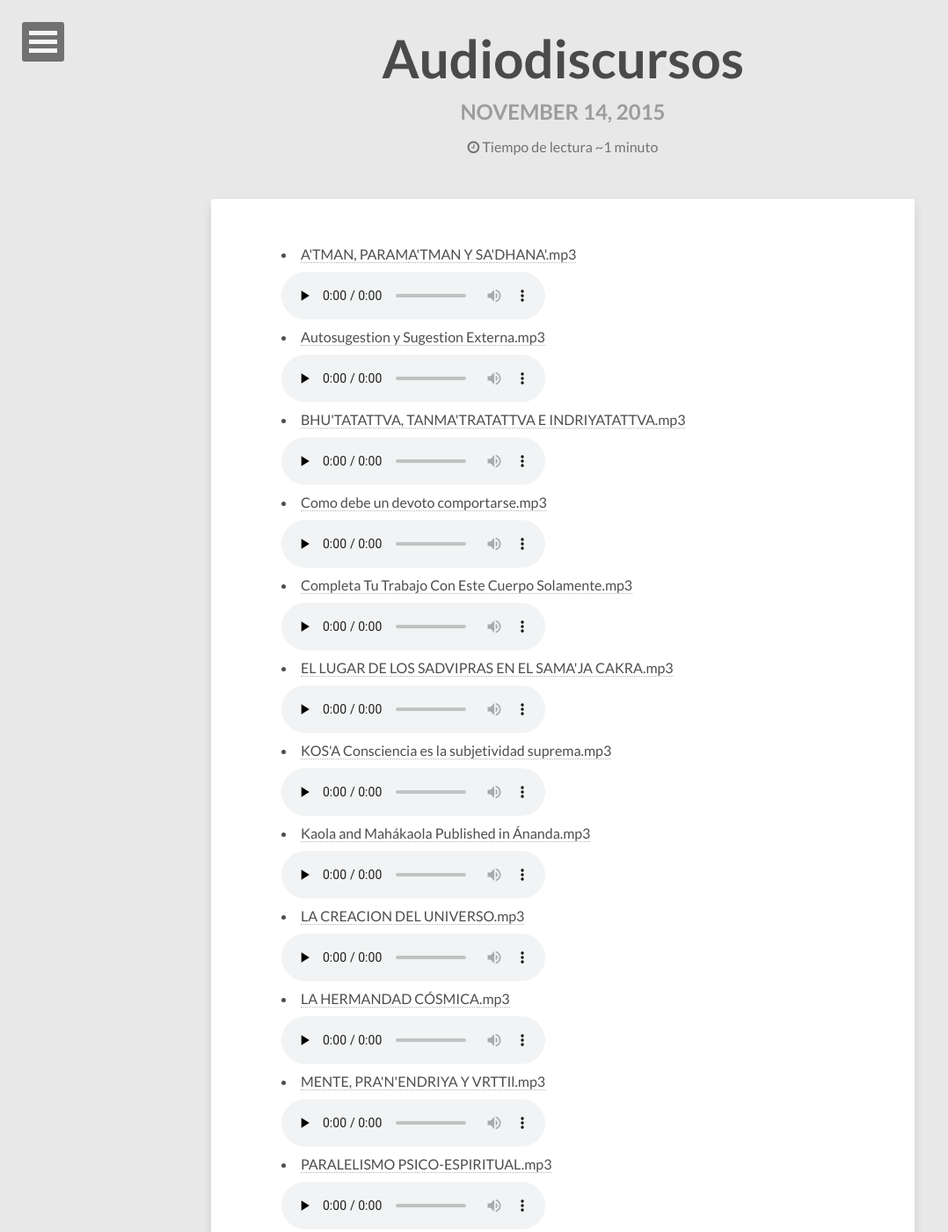
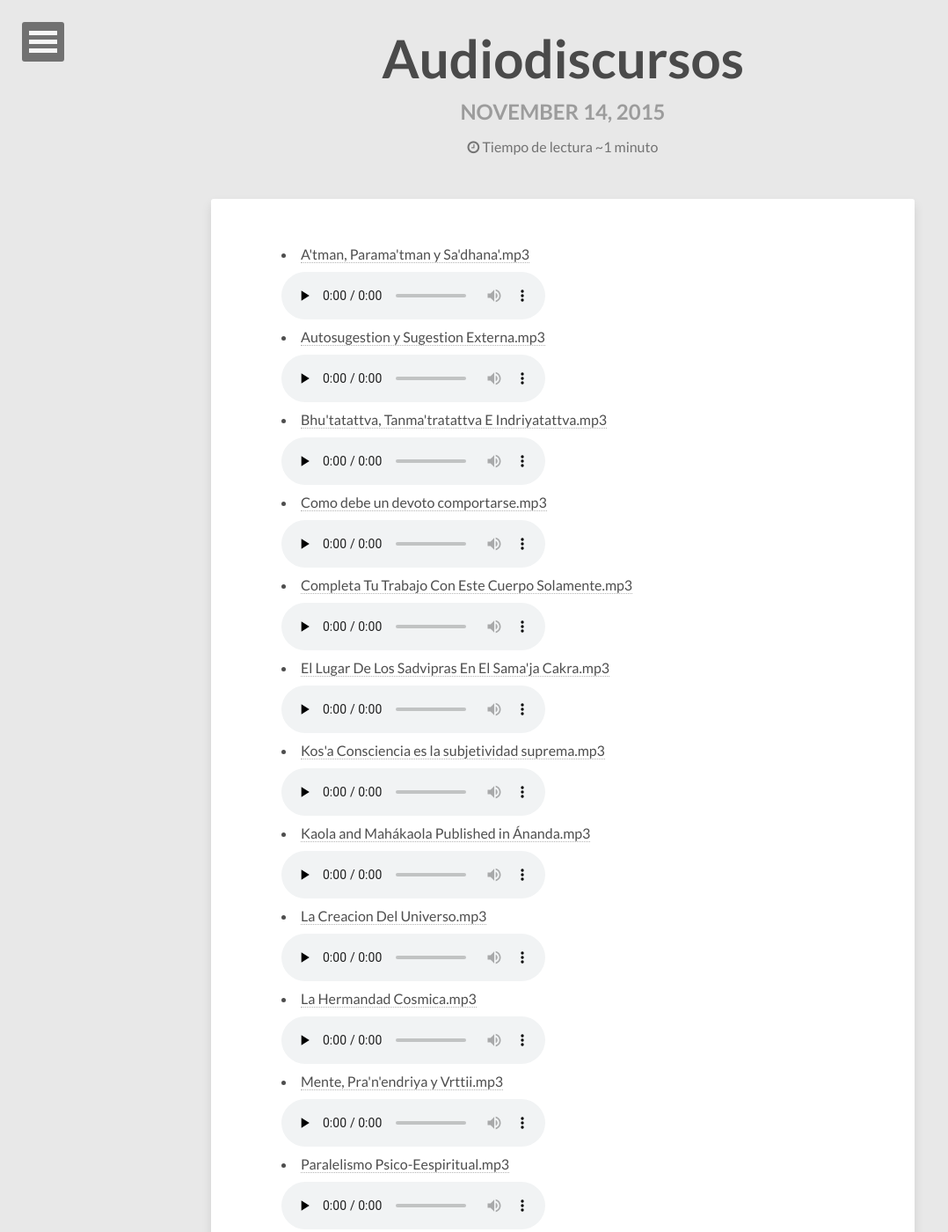
Before and after one commit to anandamurtiidiscursos/anandamurtiidiscursos.github.io, a Jekyll site: the page built from _posts/2015-11-14-Audiodiscursos.html, in a window 1280 px wide and 1400 px high. Shown: the whole window at 88% size, without its empty margins (0-1078 px from the left). Built offline with Jekyll 4.4.1, drawn with Linux system fonts in a browser that asks for light colours; nearby versions of some CDN libraries; comment, search, counter and statistics services are not loaded; some of the changed text lies outside the part shown.

Commit message:
Updated 2015-11-14-Audiodiscursos.html

```diff
--- a/_posts/2015-11-14-Audiodiscursos.html
+++ b/_posts/2015-11-14-Audiodiscursos.html
@@ -3,15 +3,14 @@ published: true
 layout: post
 ---
 
-<li><a href="http://anandamurtiidiscursos.hol.es/Audios/audios/A%27TMAN,%20PARAMA%27TMAN%20Y%20SA%27DHANA%27.mp3"> A'TMAN, PARAMA'TMAN Y SA'DHANA'.mp3</a></li>
+
+<li><a href="http://anandamurtiidiscursos.hol.es/Audios/audios/A%27TMAN,%20PARAMA%27TMAN%20Y%20SA%27DHANA%27.mp3"> A'tman, Parama'tman y Sa'dhana'.mp3</a></li>
 <audio src="http://anandamurtiidiscursos.hol.es/Audios/audios/A%27TMAN,%20PARAMA%27TMAN%20Y%20SA%27DHANA%27.mp3"preload="none" controls></audio>
 
 <li><a href="http://anandamurtiidiscursos.hol.es/Audios/audios/Autosugestion%20y%20Sugestion%20Externa.mp3"> Autosugestion y Sugestion Externa.mp3</a></li>
 <audio src="http://anandamurtiidiscursos.hol.es/Audios/audios/Autosugestion%20y%20Sugestion%20Externa.mp3"preload="none" controls></audio>
 
-<li><a href="http://anandamurtiidiscursos.hol.es/Audios/audios/BHU%27TATATTVA,%20TANMA%27TRATATTVA%20E%20INDRIYATATTVA.mp3"> BHU'TATATTVA, TANMA'TRATATTVA E
-
-INDRIYATATTVA.mp3</a></li>
+<li><a href="http://anandamurtiidiscursos.hol.es/Audios/audios/BHU%27TATATTVA,%20TANMA%27TRATATTVA%20E%20INDRIYATATTVA.mp3"> Bhu'tatattva, Tanma'tratattva E Indriyatattva.mp3</a></li>
 <audio src="http://anandamurtiidiscursos.hol.es/Audios/audios/BHU%27TATATTVA,%20TANMA%27TRATATTVA%20E%20INDRIYATATTVA.mp3"preload="none" controls></audio>
 
 <li><a href="http://anandamurtiidiscursos.hol.es/Audios/audios/Como%20debe%20un%20devoto%20comportarse.mp3"> Como debe un devoto comportarse.mp3</a></li>
@@ -22,14 +21,10 @@ INDRIYATATTVA.mp3</a></li>
 Solamente.mp3</a></li>
 <audio src="http://anandamurtiidiscursos.hol.es/Audios/audios/Completa%20Tu%20Trabajo%20Con%20Este%20Cuerpo%20Solamente.mp3"preload="none" controls></audio>
 
-<li><a href="http://anandamurtiidiscursos.hol.es/Audios/audios/EL%20LUGAR%20DE%20LOS%20SADVIPRAS%20EN%20EL%20SAMA%27JA%20CAKRA.mp3"> EL LUGAR DE LOS SADVIPRAS EN EL
-
-SAMA'JA CAKRA.mp3</a></li>
+<li><a href="http://anandamurtiidiscursos.hol.es/Audios/audios/EL%20LUGAR%20DE%20LOS%20SADVIPRAS%20EN%20EL%20SAMA%27JA%20CAKRA.mp3"> El Lugar De Los Sadvipras En El Sama'ja Cakra.mp3</a></li>
 <audio src="http://anandamurtiidiscursos.hol.es/Audios/audios/EL%20LUGAR%20DE%20LOS%20SADVIPRAS%20EN%20EL%20SAMA%27JA%20CAKRA.mp3"preload="none" controls></audio>
 
-<li><a href="http://anandamurtiidiscursos.hol.es/Audios/audios/KOS%27A%20Consciencia%20es%20la%20subjetividad%20suprema.mp3"> KOS'A Consciencia es la subjetividad
-
-suprema.mp3</a></li>
+<li><a href="http://anandamurtiidiscursos.hol.es/Audios/audios/KOS%27A%20Consciencia%20es%20la%20subjetividad%20suprema.mp3"> Kos'a Consciencia es la subjetividad suprema.mp3</a></li>
 <audio src="http://anandamurtiidiscursos.hol.es/Audios/audios/KOS%27A%20Consciencia%20es%20la%20subjetividad%20suprema.mp3"preload="none" controls></audio>
 
 <li><a href="http://anandamurtiidiscursos.hol.es/Audios/audios/Kaola%20and%20Maha%cc%81kaola%20Published%20in%20A%cc%81nanda.mp3"> Kaola and Mahákaola Published in
@@ -37,16 +32,16 @@ suprema.mp3</a></li>
 Ánanda.mp3</a></li>
 <audio src="http://anandamurtiidiscursos.hol.es/Audios/audios/Kaola%20and%20Maha%cc%81kaola%20Published%20in%20A%cc%81nanda.mp3"preload="none" controls></audio>
 
-<li><a href="http://anandamurtiidiscursos.hol.es/Audios/audios/LA%20CREACION%20DEL%20UNIVERSO.mp3"> LA CREACION DEL UNIVERSO.mp3</a></li>
+<li><a href="http://anandamurtiidiscursos.hol.es/Audios/audios/LA%20CREACION%20DEL%20UNIVERSO.mp3"> La Creacion Del Universo.mp3</a></li>
 <audio src="http://anandamurtiidiscursos.hol.es/Audios/audios/LA%20CREACION%20DEL%20UNIVERSO.mp3"preload="none" controls></audio>
 
-<li><a href="http://anandamurtiidiscursos.hol.es/Audios/audios/LA%20HERMANDAD%20C%c3%93SMICA.mp3"> LA HERMANDAD CÓSMICA.mp3</a></li>
+<li><a href="http://anandamurtiidiscursos.hol.es/Audios/audios/LA%20HERMANDAD%20C%c3%93SMICA.mp3"> La Hermandad Cosmica.mp3</a></li>
 <audio src="http://anandamurtiidiscursos.hol.es/Audios/audios/LA%20HERMANDAD%20C%c3%93SMICA.mp3"preload="none" controls></audio>
 
-<li><a href="http://anandamurtiidiscursos.hol.es/Audios/audios/MENTE,%20PRA%27N%27ENDRIYA%20Y%20VRTTIl.mp3"> MENTE, PRA'N'ENDRIYA Y VRTTIl.mp3</a></li>
+<li><a href="http://anandamurtiidiscursos.hol.es/Audios/audios/MENTE,%20PRA%27N%27ENDRIYA%20Y%20VRTTIl.mp3"> Mente, Pra'n'endriya y Vrttii.mp3</a></li>
 <audio src="http://anandamurtiidiscursos.hol.es/Audios/audios/MENTE,%20PRA%27N%27ENDRIYA%20Y%20VRTTIl.mp3"preload="none" controls></audio>
 
-<li><a href="http://anandamurtiidiscursos.hol.es/Audios/audios/PARALELISMO%20PSICO-ESPIRITUAL.mp3"> PARALELISMO PSICO-ESPIRITUAL.mp3</a></li>
+<li><a href="http://anandamurtiidiscursos.hol.es/Audios/audios/PARALELISMO%20PSICO-ESPIRITUAL.mp3"> Paralelismo Psico-Eespiritual.mp3</a></li>
 <audio src="http://anandamurtiidiscursos.hol.es/Audios/audios/PARALELISMO%20PSICO-ESPIRITUAL.mp3"preload="none" controls></audio>
 
 <li><a href="http://anandamurtiidiscursos.hol.es/Audios/audios/Pranama%20Mantra.mp3"> Pranama Mantra.mp3</a></li>
@@ -67,7 +62,7 @@ los humanos guiados por sus propios intereses.mp3</a></li>
 
 controls></audio>
 
-<li><a href="http://anandamurtiidiscursos.hol.es/Audios/audios/SAINCARA%20Y%20PRA%27N%27A%27H.mp3"> SAINCARA Y PRA'N'A'H.mp3</a></li>
+<li><a href="http://anandamurtiidiscursos.hol.es/Audios/audios/SAINCARA%20Y%20PRA%27N%27A%27H.mp3"> Saincara Y Pra'n'a'h.mp3</a></li>
 <audio src="http://anandamurtiidiscursos.hol.es/Audios/audios/SAINCARA%20Y%20PRA%27N%27A%27H.mp3"preload="none" controls></audio>
 
 <li><a href="http://anandamurtiidiscursos.hol.es/Audios/audios/Sistema%20biopsico-espiritual%20de%20kiirtan.mp3"> Sistema biopsico-espiritual de kiirtan.mp3</a></li>
@@ -76,8 +71,8 @@ controls></audio>
 <li><a href="http://anandamurtiidiscursos.hol.es/Audios/audios/Una%20Guia%20Para%20La%20Conducta%20Humana.mp3"> Una Guia Para La Conducta Humana.mp3</a></li>
 <audio src="http://anandamurtiidiscursos.hol.es/Audios/audios/Una%20Guia%20Para%20La%20Conducta%20Humana.mp3"preload="none" controls></audio>
 
-<li><a href="http://anandamurtiidiscursos.hol.es/Audios/audios/VIDA,%20MUERTE%20Y%20SAM%27SKA%27RA.mp3"> VIDA, MUERTE Y SAM'SKA'RA.mp3</a></li>
+<li><a href="http://anandamurtiidiscursos.hol.es/Audios/audios/VIDA,%20MUERTE%20Y%20SAM%27SKA%27RA.mp3"> Vida, Muerte Y Sam'ska'ra.mp3</a></li>
 <audio src="http://anandamurtiidiscursos.hol.es/Audios/audios/VIDA,%20MUERTE%20Y%20SAM%27SKA%27RA.mp3"preload="none" controls></audio>
 
-<li><a href="http://anandamurtiidiscursos.hol.es/Audios/audios/GLOSARIO.mp3"> GLOSARIO.mp3</a></li>
+<li><a href="http://anandamurtiidiscursos.hol.es/Audios/audios/GLOSARIO.mp3"> Glosario.mp3</a></li>
 <audio src="http://anandamurtiidiscursos.hol.es/Audios/audios/GLOSARIO.mp3"preload="none" controls></audio>
```
